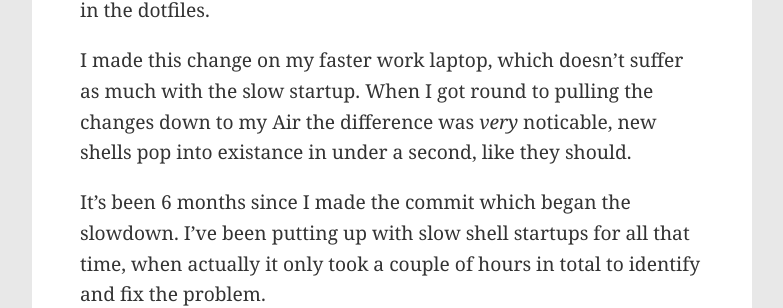
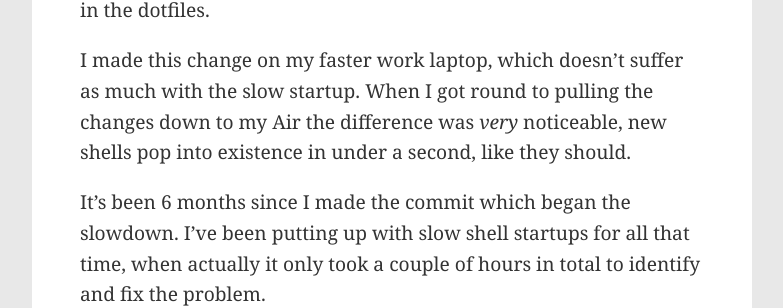
Before and after one commit to chrismytton/chrismytton.github.io, a Jekyll site: the page built from _posts/2012-12-17-slow-dotfiles.markdown, in a window 1280 px wide. Shown: the part 1195-1503 px from the top of the page, without its empty margins (248-1031 px from the left). Built offline with Jekyll 4.4.1, drawn with Linux system fonts in a browser that asks for light colours.

Commit message:
Fix spelling mistakes

```diff
--- a/_posts/2012-12-17-slow-dotfiles.markdown
+++ b/_posts/2012-12-17-slow-dotfiles.markdown
@@ -38,8 +38,8 @@ changing my vim configuration a lot more than anything else in the dotfiles.
 
 I made this change on my faster work laptop, which doesn't suffer as much with the
 slow startup. When I got round to pulling the
-changes down to my Air the difference was *very* noticable, new
-shells pop into existance in under a second, like they should.
+changes down to my Air the difference was *very* noticeable, new
+shells pop into existence in under a second, like they should.
 
 It's been 6 months since I made the commit which began the slowdown. I've been putting up with
 slow shell startups for all that time, when actually it only took a
```
